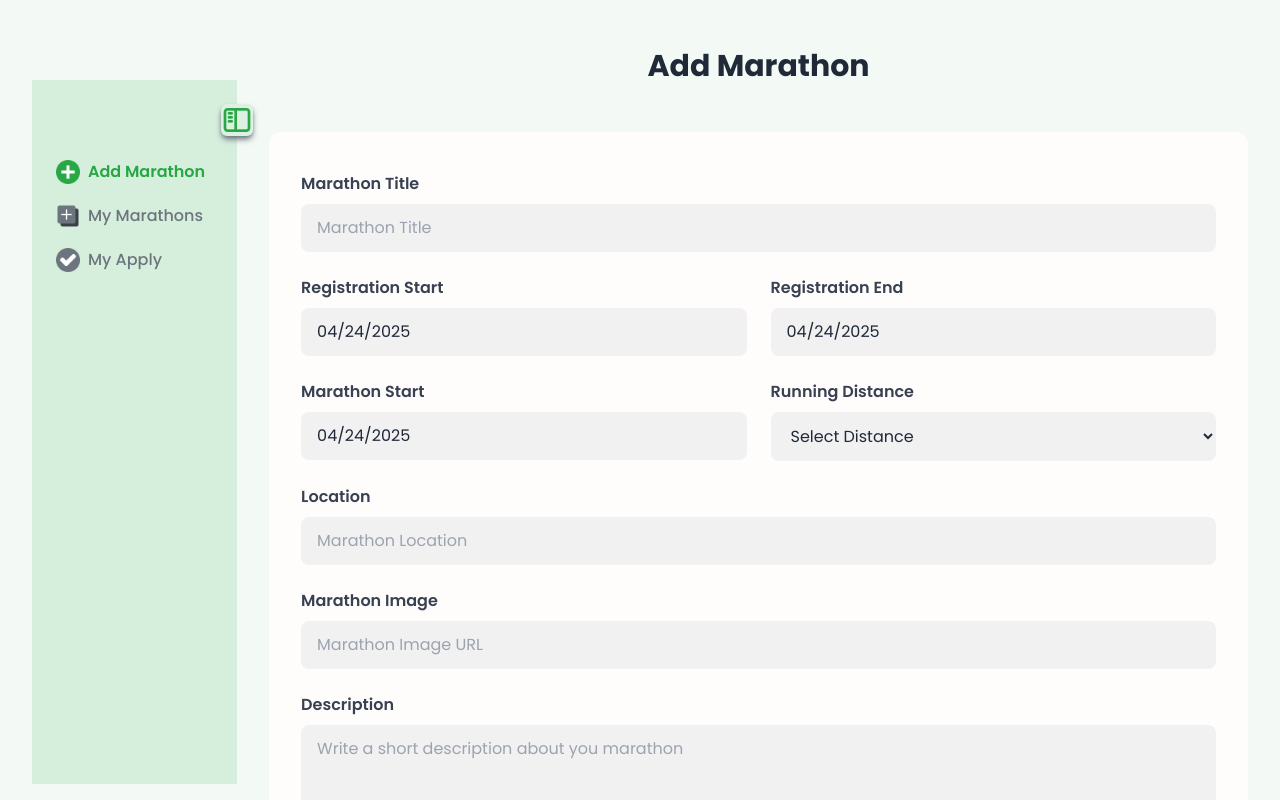
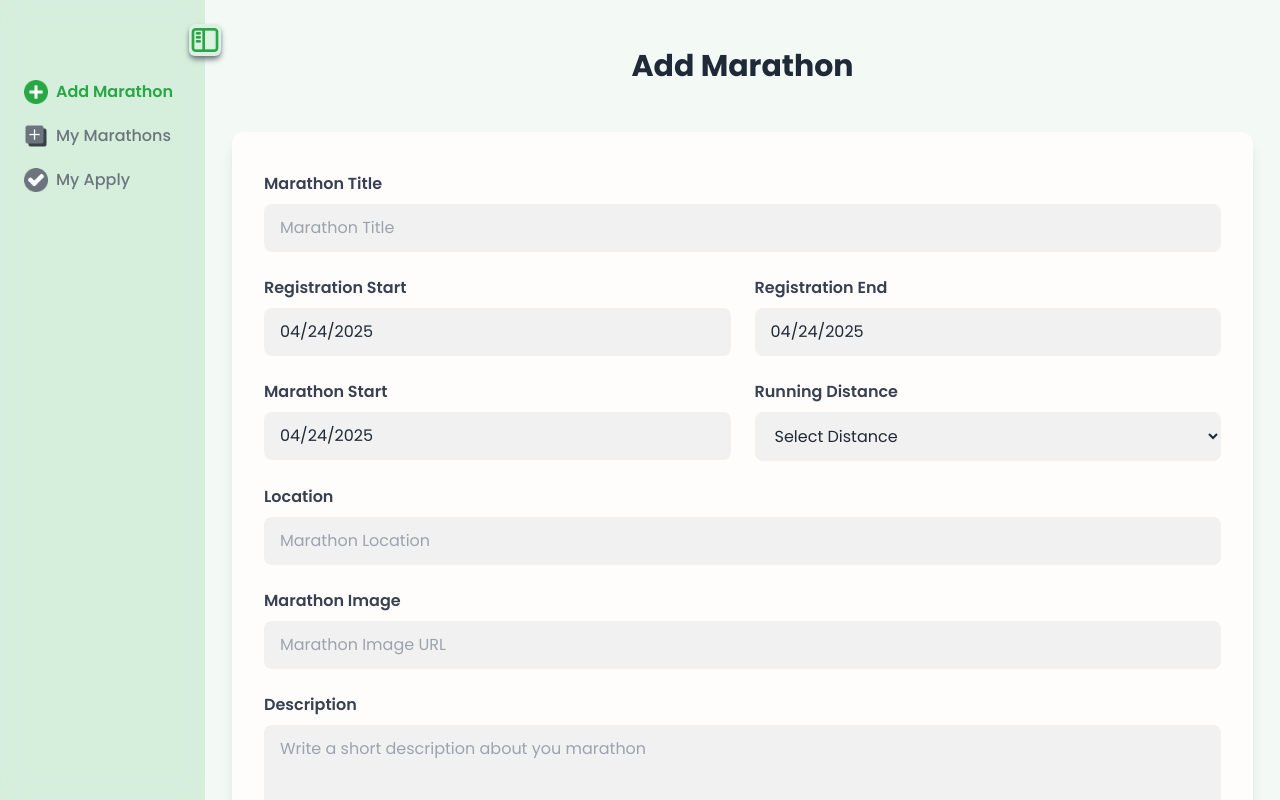
Before and after one commit to rumon3-1416/Marathon-Client-nph-b10a11, a React (Vite) app: page /dashboard in a window 1280 px wide. Shown: the top 800 px of the page. Built offline with nearby package versions, Linux system fonts and the light colour scheme; no server answers; sample sign-in values are in the browser's storage.

Commit message:
Added: DashboardLayout added

```diff
--- a/src/Layouts/DashboardLayout.jsx
+++ b/src/Layouts/DashboardLayout.jsx
@@ -0,0 +1,21 @@
+import React from 'react';
+import { Outlet } from 'react-router-dom';
+import Sidebar from '../Pages/Dashboard/Components/Sidebar';
+
+const DashboardLayout = () => {
+  return (
+    <div className="bg-greenBg">
+      <div className="w-full flex">
+        <Sidebar />
+
+        <div className="w-full">
+          <div className="w-[95%] py-12 ps-14 md:ps-0 max-w-7xl mx-auto">
+            <Outlet />
+          </div>
+        </div>
+      </div>
+    </div>
+  );
+};
+
+export default DashboardLayout;
--- a/src/Pages/Dashboard/Components/Sidebar.jsx
+++ b/src/Pages/Dashboard/Components/Sidebar.jsx
@@ -24,7 +24,7 @@ const Sidebar = () => {
   });
 
   return (
-    <div className="min-h-[13.5rem] max-h-[calc(100vh-96px)] sticky top-20 left-0 z-10">
+    <div className="min-h-screen max-h-screen sticky top-0 left-0 z-10">
       <div className="h-full relative">
         <div
           className={`backdrop-blur-md w-max h-full absolute md:static ${
--- a/src/Pages/Dashboard/Dashboard.jsx
+++ /dev/null
@@ -1,21 +0,0 @@
-import React from 'react';
-import { Outlet } from 'react-router-dom';
-import Sidebar from './Components/Sidebar';
-
-const Dashboard = () => {
-  return (
-    <div className="bg-greenBg">
-      <div className="w-full sm:w-[95%] max-w-7xl mx-auto">
-        <div className="min-h-[calc(100vh-28rem)] flex gap-16 md:gap-8">
-          <Sidebar />
-
-          <div className="py-12 pe-4 sm:pe-0 flex-grow overflow-x-hidden">
-            <Outlet />
-          </div>
-        </div>
-      </div>
-    </div>
-  );
-};
-
-export default Dashboard;
--- a/src/Routes/router.jsx
+++ b/src/Routes/router.jsx
@@ -6,13 +6,13 @@ import AllMarathons from '../Pages/AllMarathons/AllMarathons';
 import SignIn from '../Pages/Authentication/SignIn';
 import SignUp from '../Pages/Authentication/SignUp';
 import PrivateNavigator from './PrivateNavigator';
-import Dashboard from '../Pages/Dashboard/Dashboard';
 import AddMarathon from '../Pages/Dashboard/Pages/AddMarathon/AddMarathon';
 import MyMarathons from '../Pages/Dashboard/Pages/MyMarathons/MyMarathons';
 import MyApply from '../Pages/Dashboard/Pages/MyApply/MyApply';
 import MarathonDetails from '../Pages/MarathonDetails/MarathonDetails';
 import RegisterMarathon from '../Pages/RegisterMarathon/RegisterMarathon';
 import MainLayout from '../Layouts/MainLayout';
+import DashboardLayout from '../Layouts/DashboardLayout';
 
 const router = createBrowserRouter([
   {
@@ -44,7 +44,7 @@ const router = createBrowserRouter([
         path: '/dashboard',
         element: (
           <PrivateNavigator>
-            <Dashboard />
+            <DashboardLayout />
           </PrivateNavigator>
         ),
         children: [
```
